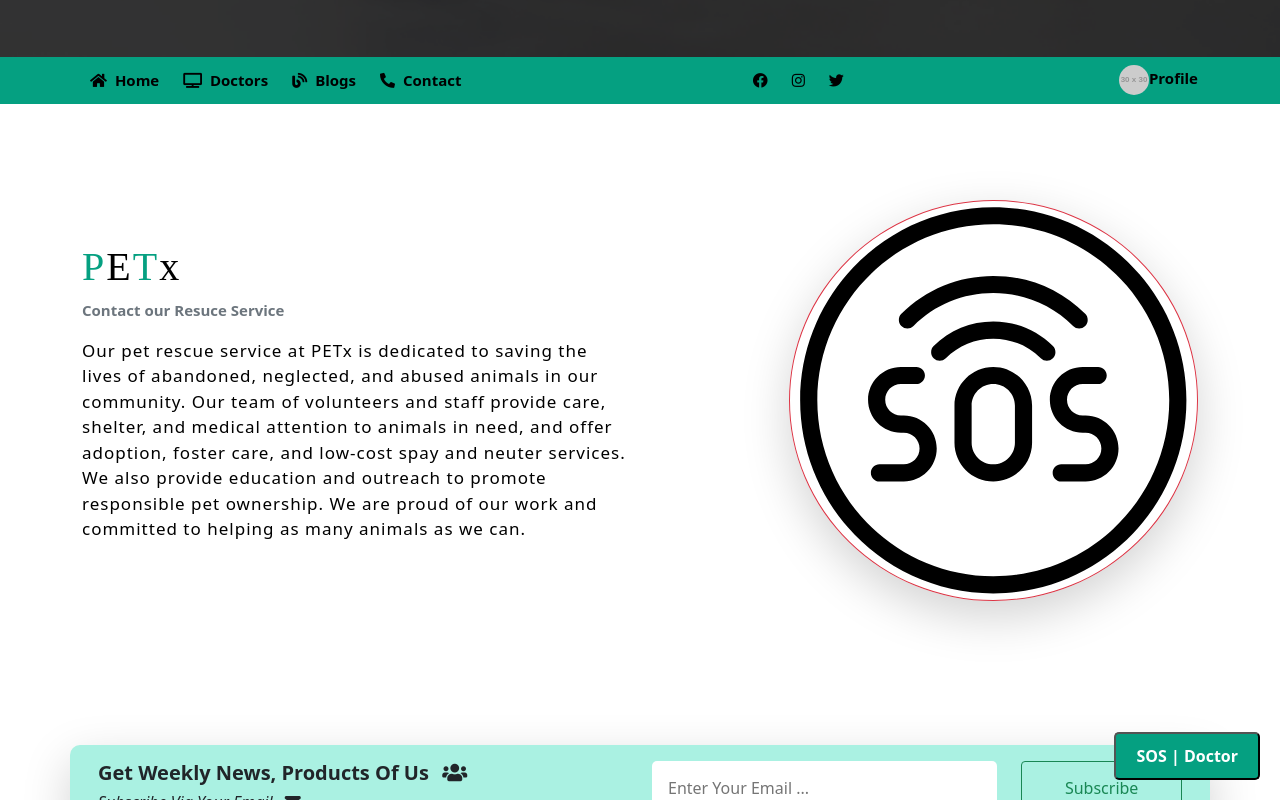
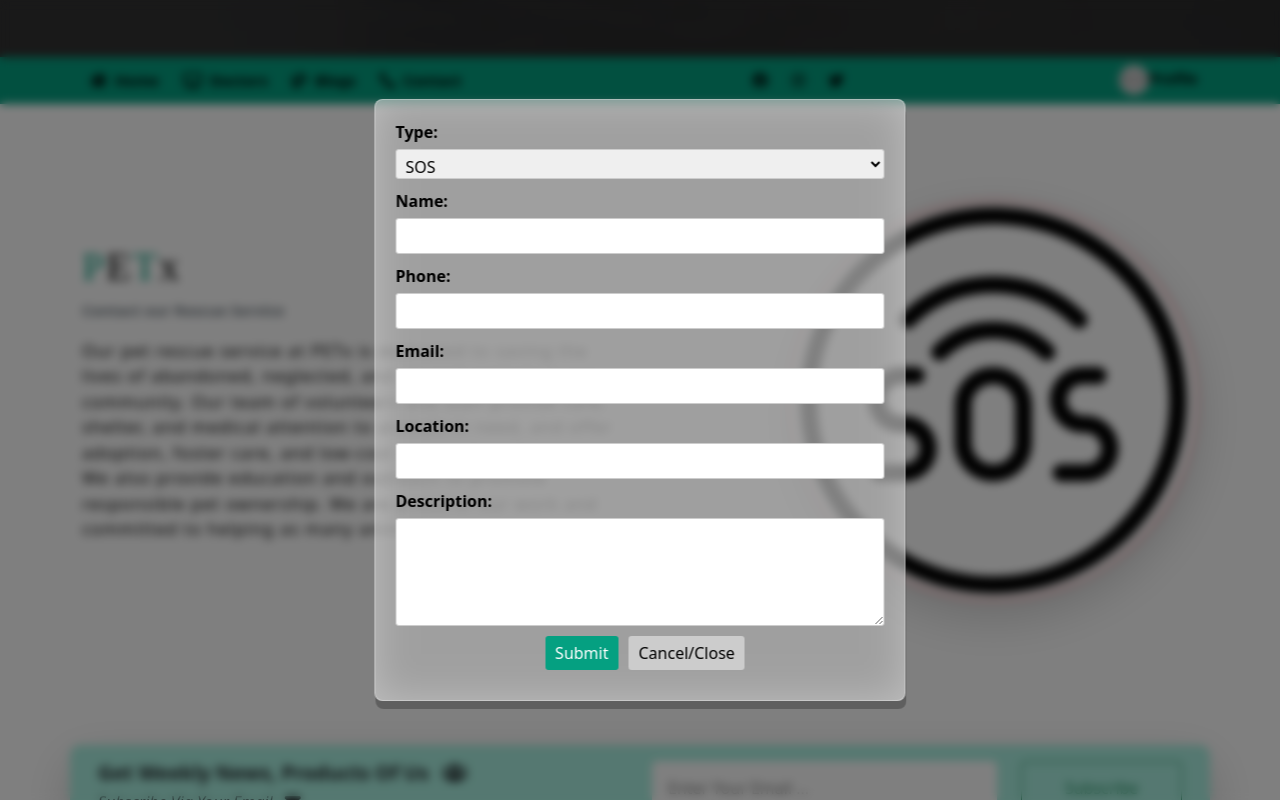
Before and after one commit to PetX-Inc/PETx, a React (Create React App) app: page / in a window 1280 px wide. Both pictures are taken after a click on the element 925 px from the left and 1143 px from the top of the page. Shown: the part 743-1543 px from the top of the page. Built offline with nearby package versions, Linux system fonts and the light colour scheme; a web font is replaced by a local one.

Commit message:
sos form now clickable

```diff
--- a/src/comps/about/About.js
+++ b/src/comps/about/About.js
@@ -1,44 +1,65 @@
+import React, { Component } from 'react';
+import './About.css';
+import about from '../../images/pics/sosLight.svg';
+import PopUp from '../../comps/popup/popup2';
 
-import React, {Component} from 'react'
-import './About.css'
-import about from '../../images/pics/sosLight.svg'
+class About extends Component {
+  state = {
+    isOpen: false,
+  };
 
+  handleOnClick = () => {
+    this.setState({ isOpen: true });
+  };
 
-import PopUp from '../../comps/popup/popup2'
+  closePopUp = () => {
+    this.setState({ isOpen: false });
+  };
 
+  render() {
+    const { isOpen } = this.state;
 
-class About extends Component
-{
-	handleOnClick()
-	{
-
-			alert("Ok");
-		//<PopUp />
-	}
-
-	render()
-	{
     return (
-			<section className = 'about py-5 my-5' id = 'about'>
-				<div className = 'container'>
-					<div className= "row align-items-center">
-						<div className = "c col-md-6 col-12">
-							<div className = 'left-side text-md-start text-center mb-lg-0 mb-5'>
-								<h3 className = 'about-name'><span>P</span>E<span>T</span>x</h3>
-								<p className = 'about-description text-muted'>Contact our Resuce Service</p>
-								<p className = 'about-text'>Our pet rescue service at PETx is dedicated to saving the lives of abandoned, neglected, and abused animals in our community. Our team of volunteers and staff provide care, shelter, and medical attention to animals in need, and offer adoption, foster care, and low-cost spay and neuter services. We also provide education and outreach to promote responsible pet ownership. We are proud of our work and committed to helping as many animals as we can.</p>
+      <section className="about py-5 my-5" id="about">
+        <div className="container">
+          <div className="row align-items-center">
+            <div className="c col-md-6 col-12">
+              <div className="left-side text-md-start text-center mb-lg-0 mb-5">
+                <h3 className="about-name">
+                  <span>P</span>E<span>T</span>x
+                </h3>
+                <p className="about-description text-muted">
+                  Contact our Rescue Service
+                </p>
+                <p className="about-text">
+                  Our pet rescue service at PETx is dedicated to saving the
+                  lives of abandoned, neglected, and abused animals in our
+                  community. Our team of volunteers and staff provide care,
+                  shelter, and medical attention to animals in need, and offer
+                  adoption, foster care, and low-cost spay and neuter services.
+                  We also provide education and outreach to promote responsible
+                  pet ownership. We are proud of our work and committed to
+                  helping as many animals as we can.
+                </p>
               </div>
             </div>
-						<div className = "c col-md-6 col-12">
-							<div className = 'right-side text-lg-end text-center' onClick={this.handleOnClick}>
-								<img className = 'btn btn-outline-danger text-capitalize btn-sm img-fluid w-75 shadow-lg about' src = {about} alt = 'about' />
+            <div className="c col-md-6 col-12">
+              <div
+                className="right-side text-lg-end text-center"
+                onClick={this.handleOnClick}>
+                <img
+                  className="btn btn-outline-danger text-capitalize btn-sm img-fluid w-75 shadow-lg about"
+                  src={about}
+                  alt="about"
+                />
               </div>
             </div>
           </div>
+          {isOpen && <PopUp onClose={this.closePopUp} />}
         </div>
       </section>
-		)
+    );
   }
 }
 
-export default About
+export default About;
--- a/src/comps/popup/popup2.js
+++ b/src/comps/popup/popup2.js
@@ -8,6 +8,16 @@ class Popup extends Component {
     isOpen: false,
     type: 'sos', // set the default selected form type as SOS
     submittedType: '', // added state variable to hold the submitted type
+  };
+
+  handleClose = () => {
+    const { onClose } = this.props;
+    if (onClose) {
+      onClose();
+
+      // this.closePopUp();
+
+    }
   };
 
 
@@ -55,8 +65,9 @@ class Popup extends Component {
     const { isOpen, type, submittedType } = this.state;
     return (
       <div className="pop-up-button-wrapper">
-        <button className='pop-up-button' onClick={this.openPopUp}>SOS | Doctor</button>
-        {isOpen && (
+        {/* <button className='pop-up-button' onClick={this.openPopUp}>SOS | Doctor</button> */}
+        {/* {isOpen &&  */}
+
           <div className="pop-up-background">
             <div className="pop-up-content" ref={(node) => (this.popUpRef = node)}>
               <Form
@@ -111,8 +122,8 @@ class Popup extends Component {
                       <div className="form-row form-buttons">
                         <button type="submit">Submit</button>
 
-                        <button type="button" onClick={this.closePopUp}>
-                          Cancel
+                        <button type="button" onClick={this.handleClose}>
+                          Cancel/Close
                         </button>
                       </div>
                     </form>
@@ -120,7 +131,8 @@ class Popup extends Component {
                 />
               </div>
             </div>
-          )}
+
+          {/* } */}
         </div>
       );
     }
--- a/src/pages/LandingPage/LandingPage.js
+++ b/src/pages/LandingPage/LandingPage.js
@@ -31,7 +31,7 @@ class LandingPage extends Component
                     type= 'sos'
                  /> */}
 
-                 <PopUp/>
+                 {/* <PopUp/> */}
                 <About />
                 <Subscription />
             </div>
```
Lines whose indentation alone changed are shown as unchanged.
